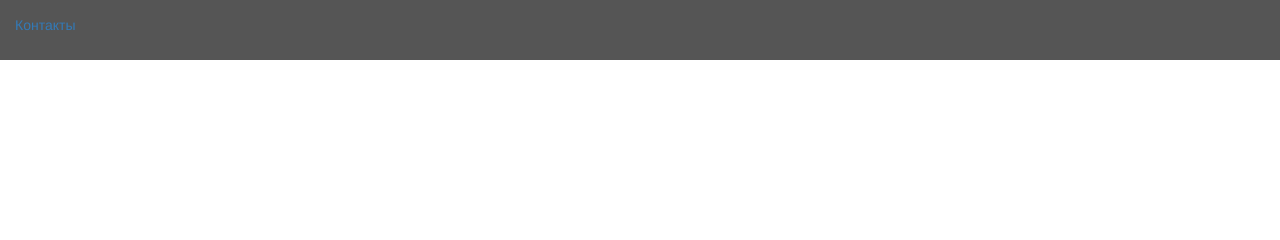
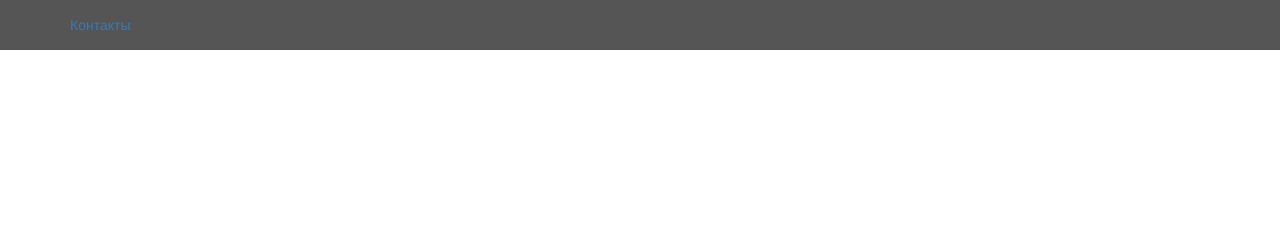
Before and after one commit to AndrewErmakov/WebDevelopmentTraining, a Django app: page /contacts/ in a window 1280 px wide. Shown: the part 545-785 px from the top of the page. Run offline with Django 3.2, Linux system fonts and the light colour scheme; parts of the project's set-up code (start-up, migrations or seed data) failed here and were passed over; some libraries are stand-ins or nearby versions.

Commit message:
the home page of the online store was made, the footer of the site was slightly changed

```diff
--- a/online_store_on_sofa_project/accounts_app/views.py
+++ b/online_store_on_sofa_project/accounts_app/views.py
@@ -12,7 +12,6 @@ from django.conf import settings
 from django.template.loader import render_to_string
 from django.views import View
 
-from online_store_on_sofa_project.settings import EMAIL_HOST_USER
 from .forms import *
 from .models import RegistrationConfirmationByEmail
 from django.contrib.auth.mixins import LoginRequiredMixin
@@ -230,7 +229,7 @@ class ResetPasswordView(View):
                 }
                 email = render_to_string(email_template_letter, main_info)
                 try:
-                    send_mail(subject, email, EMAIL_HOST_USER, [associated_user.email], fail_silently=False)
+                    send_mail(subject, email, [associated_user.email], fail_silently=False)
                 except BadHeaderError:
                     return HttpResponse('Invalid header found.')
                 return redirect('password_reset_done')
--- a/online_store_on_sofa_project/static/css/base.css
+++ b/online_store_on_sofa_project/static/css/base.css
@@ -38,3 +38,7 @@ button.captcha-refresh:hover {
 button.captcha-refresh:active {
     box-shadow: inset 0 1px 1px rgba(0,0,0,0.3);
 }
+
+#product_image {
+    height: 300px;
+}
--- a/online_store_on_sofa_project/store_app/views.py
+++ b/online_store_on_sofa_project/store_app/views.py
@@ -8,7 +8,7 @@ class HomePage(View):
     """Класс просмотра домашней страницы: на ней отображаются товары-новинки"""
 
     def get(self, request):
-        new_products = Product.objects.all()[:5]
+        new_products = Product.objects.all()[:6]
         rubrics = Rubric.objects.all()
         context = {'new_products': new_products, 'rubrics': rubrics}
         return render(request, 'home.html', context)
--- a/online_store_on_sofa_project/templates/base.html
+++ b/online_store_on_sofa_project/templates/base.html
@@ -39,8 +39,10 @@
             {% block content %}
             {% endblock content %}
         </main>
-        <footer class="container-fluid">
-            <p><a href="{% url 'contacts' %}">Контакты</a></p>
+        <footer class="footer mt-auto py-3">
+          <div class="container">
+            <span class="text-muted"><a href="{% url 'contacts' %}">Контакты</a></span>
+          </div>
         </footer>
     </body>
 </html>
```
Also changed, not shown: online_store_on_sofa_project/templates/store_app/home.html (+22 -2 lines), online_store_on_sofa_project/db.sqlite3, online_store_on_sofa_project/media/images/izo.jpg (added), online_store_on_sofa_project/store_app/migrations/0007_auto_20201112_1031.py (added).
